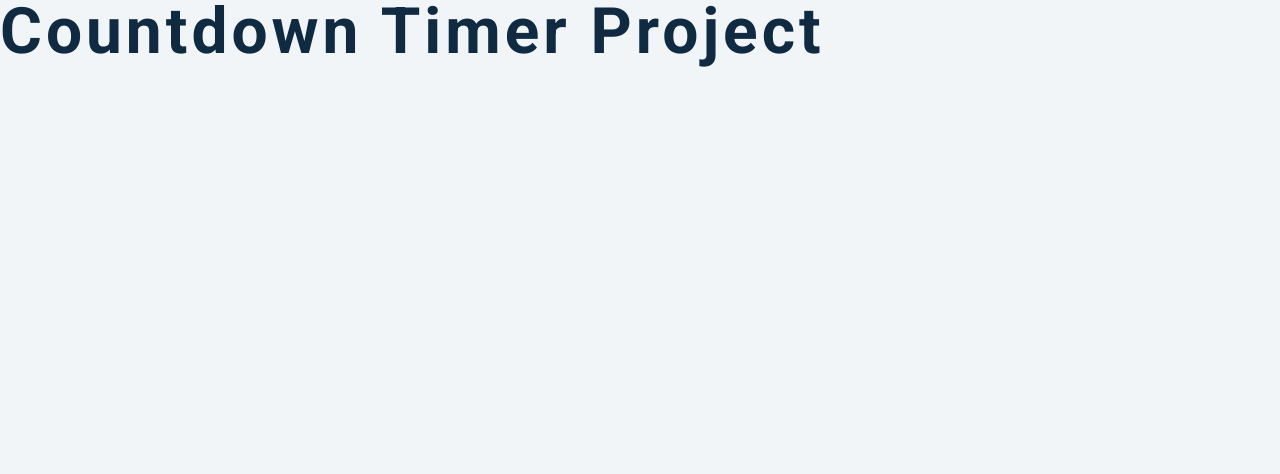
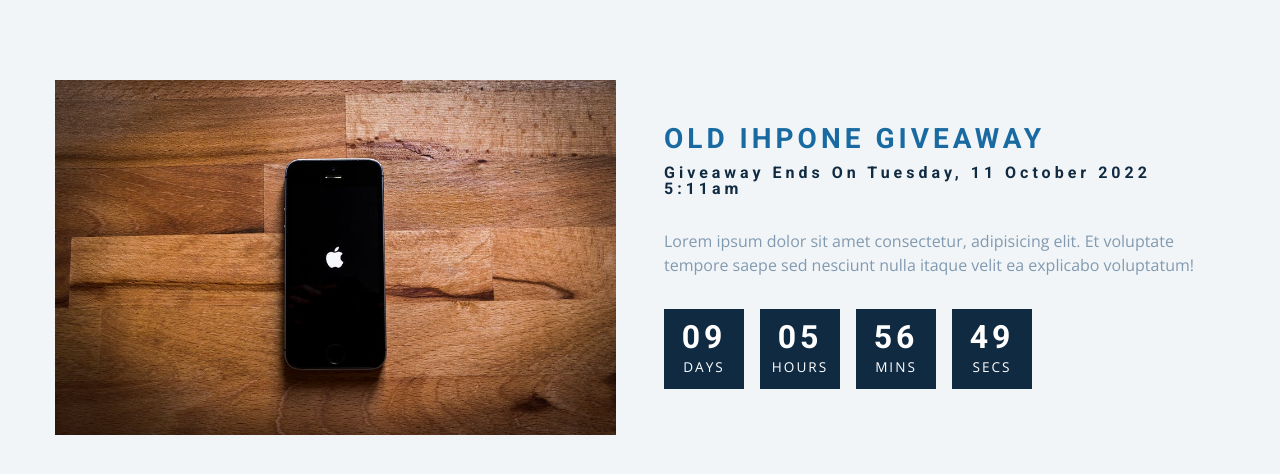
Before and after one commit to rejhaque/countdown-app, a plain HTML site: page index.html in a window 1280 px wide. Drawn offline with nearby package versions, Linux system fonts and the light colour scheme.

Commit message:
That was full of function

```diff
--- a/app.js
+++ b/app.js
@@ -21,3 +21,72 @@ const weekdays = [
   "Friday",
   "Saturday",
 ];
+
+const giveaway = document.querySelector(".giveaway");
+const deadline = document.querySelector(".deadline");
+const items = document.querySelectorAll(".deadline-format h4");
+
+let tempDate = new Date();
+let tempYear = tempDate.getFullYear();
+let tempMonth = tempDate.getMonth();
+let tempDay = tempDate.getDate();
+
+// let futureDate = new Date (2022, 9, 5, 4, 30, 30);
+const futureDate = new Date(tempYear, tempMonth, tempDay+10, 5, 11, 0);
+
+const year = futureDate.getFullYear();
+const hours = futureDate.getHours();
+const minutes = futureDate.getMinutes();
+
+let month = futureDate.getMonth();
+month = months[month];
+const date = futureDate.getDate();
+const weekday = weekdays[futureDate.getDay()];
+
+
+giveaway.textContent = `giveaway ends on ${weekday}, ${date} ${month} ${year} ${hours}:${minutes}am`;
+
+// future time in MS
+const futureTime = futureDate.getTime();
+
+
+function getRemainingTime(){
+  const today = new Date().getTime();
+  const t = futureTime - today;
+  console.log(t);
+
+  const oneDay = 24*60*60*1000;
+  const oneHour = 60*60* 1000;
+  const oneMinute = 60*1000;
+
+  let days = t/oneDay;
+  days = Math.floor(days);
+  let hours = (t % oneDay) / oneHour;
+  console.log(hours);
+  hours = Math.floor(hours);
+  let minutes = Math.floor((t % oneHour) / oneMinute);
+  let seconds = Math.floor((t % oneMinute) / 1000);
+
+  const values = [days,hours,minutes,seconds];
+
+  function format (item){
+    if(item < 10){
+      return item = `0${item}`
+    }else{
+      return item;
+    }
+  }
+
+  items.forEach(function(item,index){
+    item.innerHTML = format(values[index]);
+  });
+  if(t < 0){
+    clearInterval(countdown);
+    deadline.innerHTML = `<h4 class ="expired">sorry giveaway is expired</h4>`;
+  }
+}
+
+// countdown timer
+let countdown = setInterval(getRemainingTime,1000);
+
+getRemainingTime();
--- a/index.html
+++ b/index.html
@@ -4,13 +4,47 @@
     <meta charset="UTF-8" />
     <meta name="viewport" content="width=device-width, initial-scale=1.0" />
     <title>Countdown</title>
-
-    <!-- styles -->
     <link rel="stylesheet" href="styles.css" />
   </head>
   <body>
-    <h1>countdown timer project</h1>
-    <!-- javascript -->
+    <section class="section-center">
+      <article class="gift-img">
+        <img src="./gift.jpeg" alt="gift picture">
+      </article>
+      <article class="gift-info">
+        <h3>Old ihpone giveaway</h3>
+        <h4 class="giveaway">
+          giveaway ends on Saturday, 01 October 2020, 8:00 a.m.
+        </h4>
+        <p>Lorem ipsum dolor sit amet consectetur, adipisicing elit. Et voluptate tempore saepe sed nesciunt nulla itaque velit ea explicabo voluptatum!</p>
+        <div class="deadline">
+          <div class="deadline-format">
+            <div>
+              <h4 class="days">34</h4>
+              <span>days</span>
+            </div>
+          </div>
+          <div class="deadline-format">
+            <div>
+              <h4 class="hours">09</h4>
+              <span>hours</span>
+            </div>
+          </div>
+          <div class="deadline-format">
+            <div>
+              <h4 class="mins">54</h4>
+              <span>mins</span>
+            </div>
+          </div>
+          <div class="deadline-format">
+            <div>
+              <h4 class="secs">03</h4>
+              <span>secs</span>
+            </div>
+          </div>
+        </div>
+      </article>
+    </section>
     <script src="app.js"></script>
   </body>
 </html>
```
Also changed, not shown: styles.css (+4 -22 lines).
